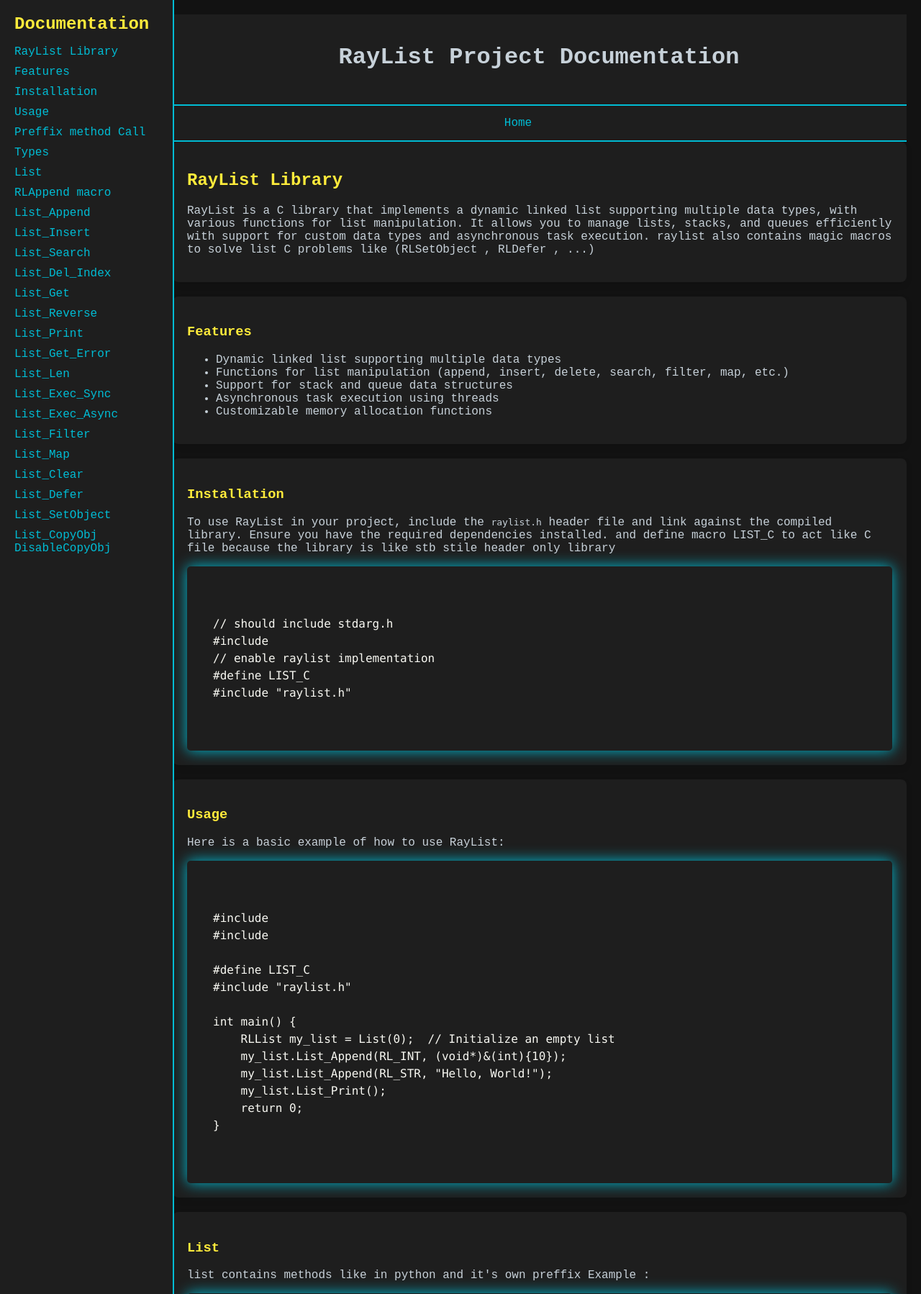
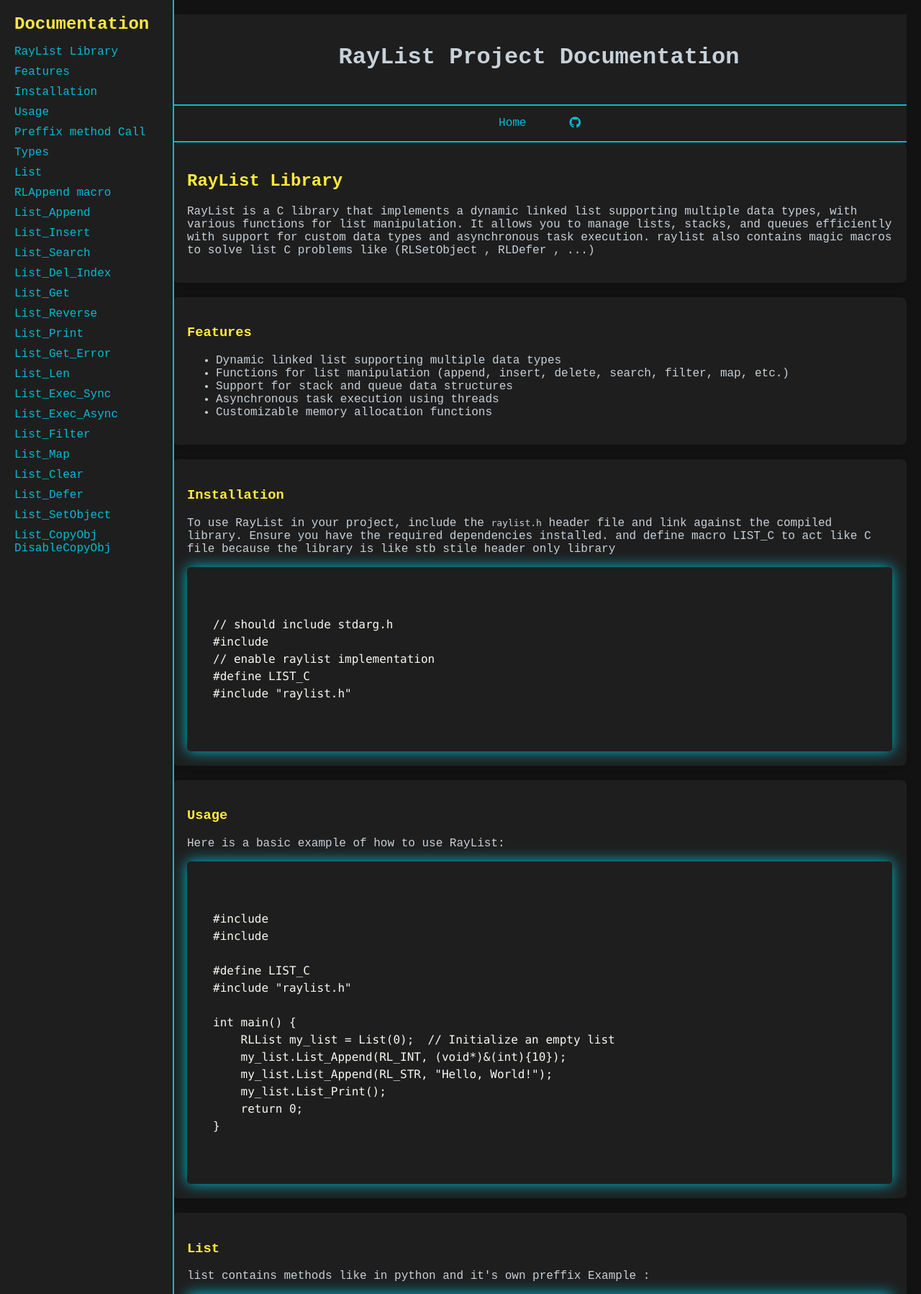
Before and after one commit to abdorayden/PortFolio, a Flask app: page /raylist in a window 1280 px wide. Shown: the top 1798 px of the page at 72% size. Run offline with Flask 3, Linux system fonts and the light colour scheme; some libraries are stand-ins or nearby versions.

Commit message:
add css stuff

```diff
--- a/templates/projects/raylist.html
+++ b/templates/projects/raylist.html
@@ -7,6 +7,10 @@
 			content="width=device-width, initial-scale=1.0"
 		/>
 		<title>RayList Documentation</title>
+		<link
+			href="https://cdnjs.cloudflare.com/ajax/libs/font-awesome/6.0.0-beta3/css/all.min.css"
+			rel="stylesheet"
+		/>
 		<link
 			rel="stylesheet"
 			href="https://cdnjs.cloudflare.com/ajax/libs/prism/1.25.0/themes/prism-tomorrow.min.css"
```
